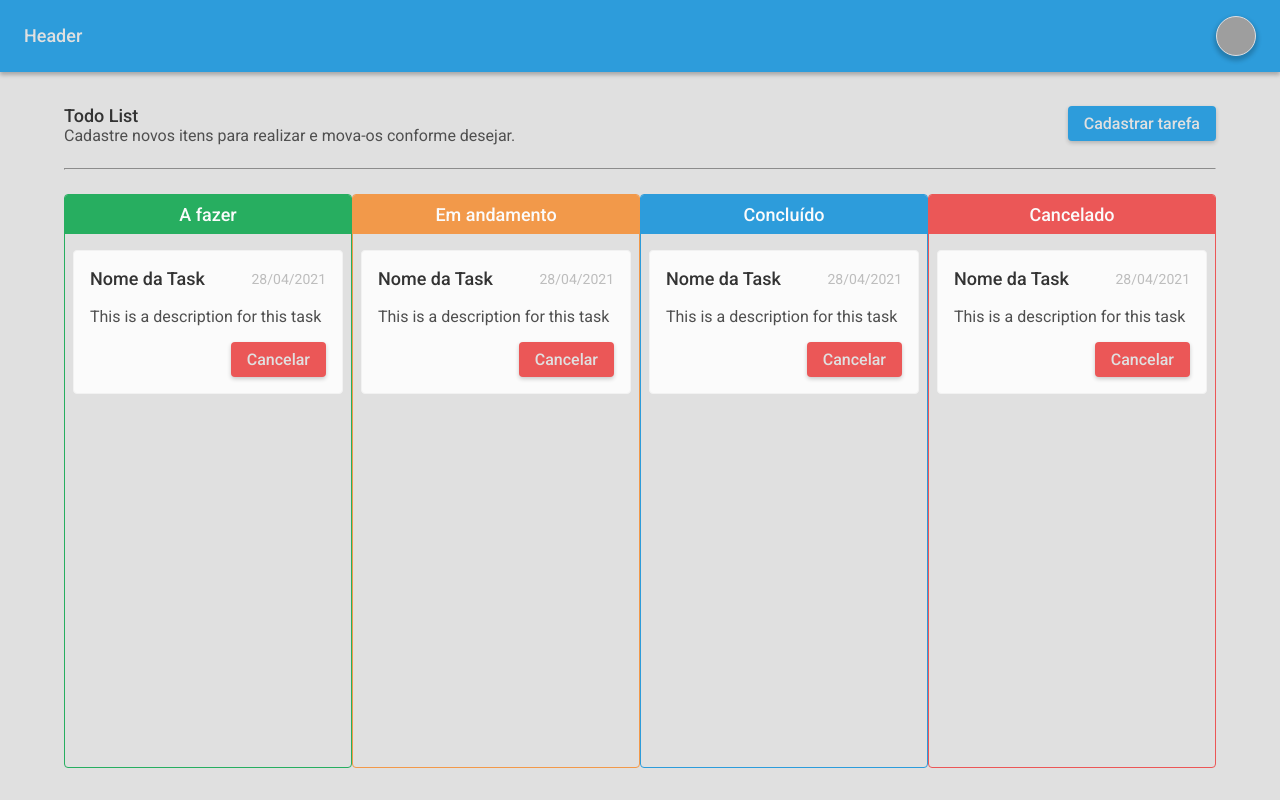
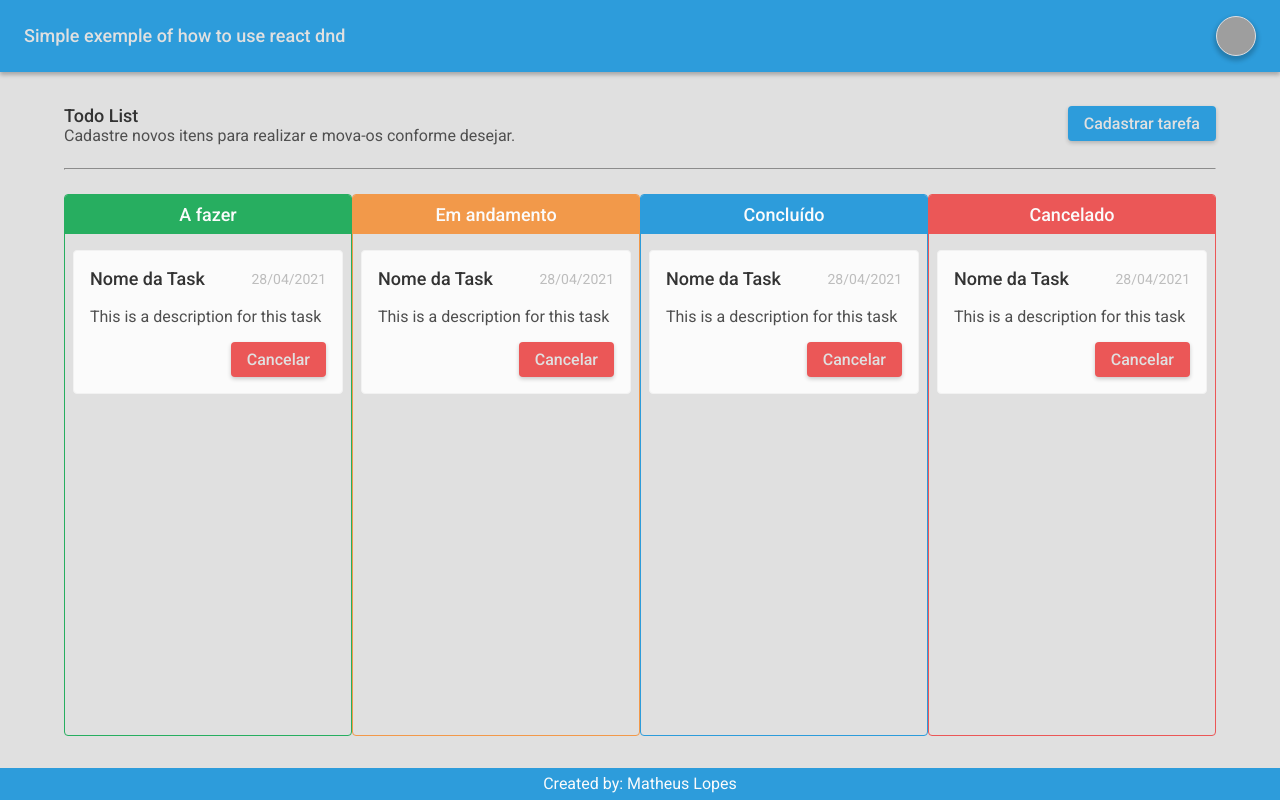
Before and after one commit to Nimbo1999/how-to-react-dnd, a React (Create React App) app: page / in a window 1280 px wide. Built offline with nearby package versions, Linux system fonts and the light colour scheme; grey boxes are pictures that could not be loaded.

Commit message:
Add Footer on app

```diff
--- a/src/App.tsx
+++ b/src/App.tsx
@@ -1,14 +1,22 @@
+import { useTheme } from 'styled-components';
 import Header from './components/header';
 import MainSection from './components/MainSection';
 
-import { Container } from './styled.app';
+import { Text } from './components/typografy';
+import { Container, SectionFooter } from './styled.app';
 
 function App() {
+	const theme = useTheme();
+
 	return (
 		<Container>
 			<Header />
 
 			<MainSection />
+
+			<SectionFooter>
+				<Text color={theme.pallet.ui.white}>Created by: Matheus Lopes</Text>
+			</SectionFooter>
 		</Container>
 	);
 }
--- a/src/components/MainSection/index.tsx
+++ b/src/components/MainSection/index.tsx
@@ -5,7 +5,9 @@ import { Heading, Paragraph } from '../typografy';
 import Button from '../button';
 import TodoSection from '../todo-section';
 
-import { MainSectionContainer, SectinHeader, HeaderContent, HeaderExtra, SectionWrapper } from './styled.mainSection';
+import {
+    MainSectionContainer, SectinHeader, HeaderContent, HeaderExtra, SectionWrapper
+} from './styled.mainSection';
 
 function MainSection() {
     return (
--- a/src/components/MainSection/styled.mainSection.ts
+++ b/src/components/MainSection/styled.mainSection.ts
@@ -1,6 +1,6 @@
 import styled from 'styled-components';
 
-const MainSectionContainer = styled.section`
+const MainSectionContainer = styled.main`
     display: flex;
     flex-direction: column;
     flex: 1;
@@ -8,7 +8,7 @@ const MainSectionContainer = styled.section`
     width: 100%;
 `;
 
-const SectionWrapper = styled.div`
+const SectionWrapper = styled.section`
     flex: 1;
     display: flex;
     flex-direction: column;
--- a/src/components/header/index.tsx
+++ b/src/components/header/index.tsx
@@ -9,7 +9,7 @@ function Header() {
     return (
         <HeaderContainer>
             <Heading color={theme.pallet.ui.background}>
-                Header
+                Simple exemple of how to use react dnd
             </Heading>
 
             <Avatar />
--- a/src/styled.app.ts
+++ b/src/styled.app.ts
@@ -8,4 +8,14 @@ const Container = styled.div`
     width: 100vw;
 `;
 
-export { Container };
+const SectionFooter = styled.footer`
+    display: flex;
+    justify-content: center;
+
+    width: 100%;
+    padding: ${({theme}) => theme.spacing(1)};
+
+    background-color: ${({theme}) => theme.pallet.ui.primary};
+`;
+
+export { Container, SectionFooter };
```
Lines whose indentation alone changed are shown as unchanged.
